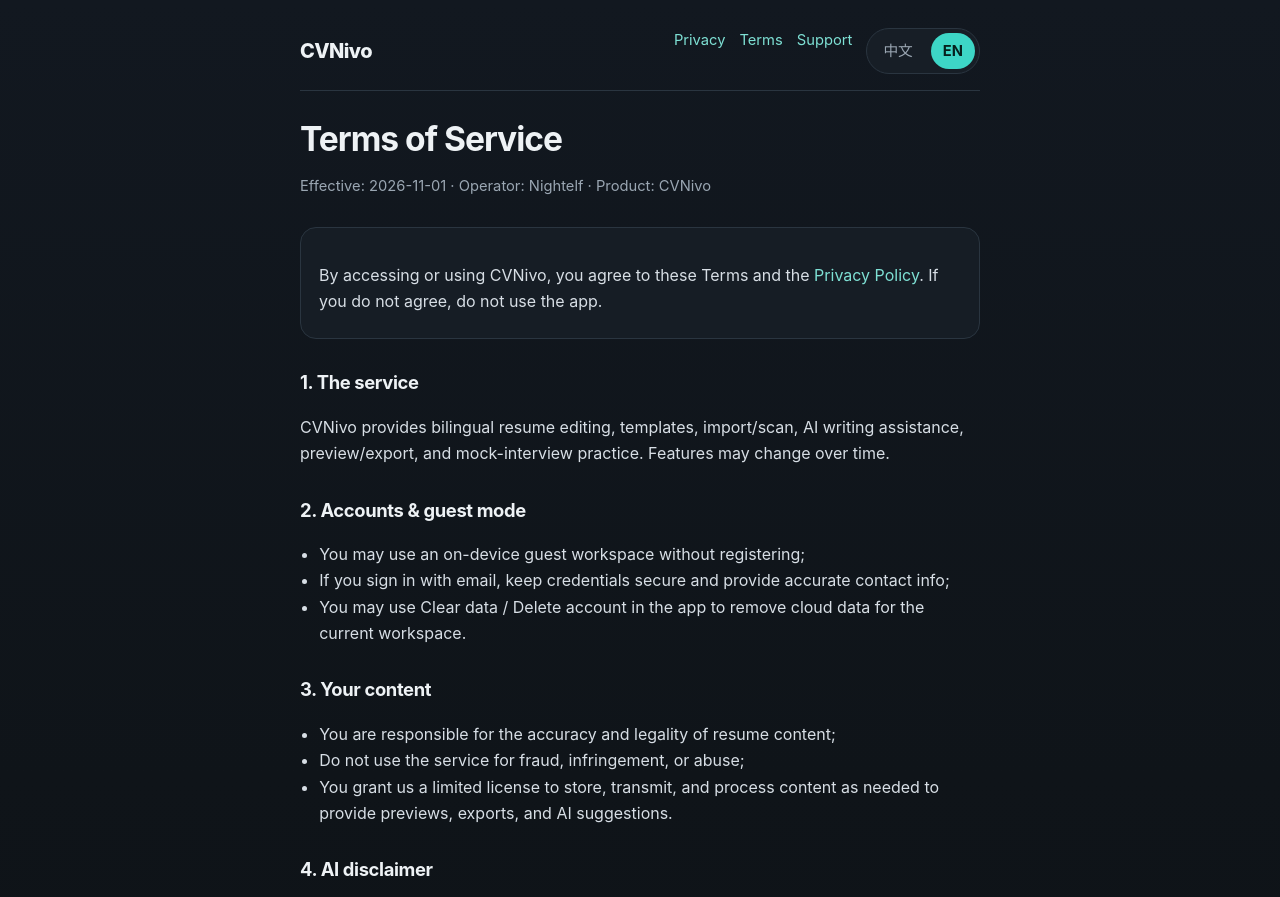
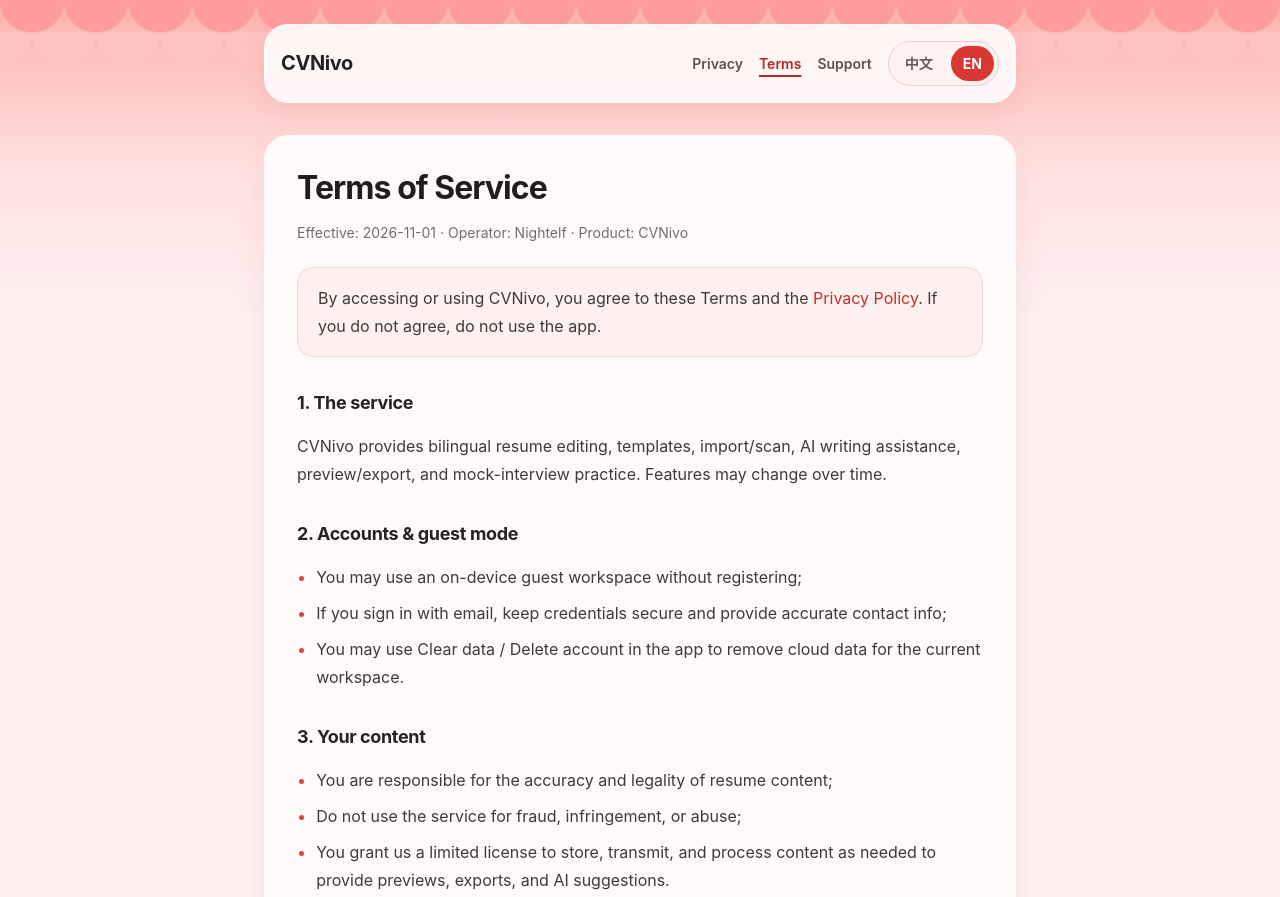
Before and after one commit to ruancanghui-hub/CVNivoPrivate, a plain HTML site: page terms.html in a window 1280 px wide. Shown: the top 897 px of the page. Drawn offline with Linux system fonts and the light colour scheme.

Commit message:
Refresh legal pages to match app design

```diff
--- a/site.js
+++ b/site.js
@@ -8,7 +8,9 @@
       localStorage.setItem(KEY, next);
     } catch (_) {}
     document.querySelectorAll(".lang button").forEach(function (btn) {
-      btn.classList.toggle("active", btn.getAttribute("data-lang") === next);
+      var selected = btn.getAttribute("data-lang") === next;
+      btn.classList.toggle("active", selected);
+      btn.setAttribute("aria-pressed", selected ? "true" : "false");
     });
   }
 
--- a/styles.css
+++ b/styles.css
@@ -194,3 +194,126 @@ html[lang="en"] .en-inline {
 .en-inline {
   display: none;
 }
+
+/* Legal reading pages: the same warm palette as the CVNivo app. */
+body.legal-page {
+  --text: #242023;
+  --muted: #766a70;
+  --accent: #e9423b;
+  --line: #f0cdcc;
+  --link: #c52e29;
+  --panel: #fffafa;
+  color: var(--text);
+  background-color: #fff1f2;
+  background-image: radial-gradient(circle at 50% 0, #ff9c9d 0 32px, transparent 33px),
+    radial-gradient(circle at 50% 0, #ffc3c1 0 32px, transparent 33px),
+    linear-gradient(180deg, #ffb0ad 0, #ffe4e2 180px, #fff1f2 320px);
+  background-size: 64px 64px, 64px 64px, 100% 100%;
+  background-position: 0 0, 32px 32px, 0 0;
+  background-repeat: repeat-x, repeat-x, no-repeat;
+}
+
+.legal-page .wrap {
+  max-width: 800px;
+  padding: 24px 24px 64px;
+}
+
+.legal-page .topnav {
+  margin-bottom: 32px;
+  padding: 16px;
+  gap: 16px 24px;
+  background: rgba(255, 250, 250, .94);
+  border: 1px solid #fff;
+  border-radius: 24px;
+  box-shadow: 0 8px 24px rgba(153, 72, 67, .10);
+}
+
+.legal-page .brand {
+  font-size: 1.25rem;
+  font-weight: 700;
+  letter-spacing: -.02em;
+}
+
+.legal-page .navlinks {
+  align-items: center;
+  gap: 8px 16px;
+  font-size: .875rem;
+  font-weight: 600;
+}
+
+.legal-page .navlinks a {
+  color: #5e5053;
+  padding: 8px 0;
+}
+
+.legal-page .navlinks a[aria-current="page"] {
+  color: #b82722;
+  text-decoration: underline;
+  text-decoration-thickness: 2px;
+  text-underline-offset: 6px;
+}
+
+.legal-page .lang {
+  background: #fff2f1;
+  border-color: #f3cdca;
+}
+
+.legal-page .lang button { color: #65575b; }
+.legal-page .lang button.active { background: #d93832; color: #fff; }
+.legal-page .lang button:hover:not(.active) { background: #ffe0de; }
+.legal-page a:focus-visible, .legal-page button:focus-visible {
+  outline: 3px solid #a72420;
+  outline-offset: 3px;
+}
+
+.legal-page main {
+  background: rgba(255, 251, 251, .96);
+  border: 1px solid #fff;
+  border-radius: 24px;
+  padding: 32px;
+  box-shadow: 0 12px 32px rgba(153, 72, 67, .10);
+}
+
+.legal-page h1 { font-size: 2rem; line-height: 1.25; color: #211c1e; }
+.legal-page h2 { font-size: 1.125rem; line-height: 1.5; margin: 32px 0 12px; color: #282124; }
+.legal-page p, .legal-page li { color: #40383c; font-size: 1rem; line-height: 1.75; overflow-wrap: anywhere; }
+.legal-page li + li { margin-top: 8px; }
+.legal-page li::marker { color: #d9453e; }
+.legal-page .meta { color: var(--muted); font-size: .875rem; line-height: 1.5; margin-bottom: 24px; }
+.legal-page .card {
+  background: #fff1ef;
+  border-color: #f6d4d0;
+  border-radius: 16px;
+  padding: 16px 20px;
+  margin: 24px 0;
+}
+.legal-page .card p { margin: 0; }
+.legal-page .footer { border-color: #eacccb; color: var(--muted); margin-top: 32px; }
+.legal-page .skip-link {
+  position: fixed;
+  z-index: 10;
+  left: 16px;
+  top: 8px;
+  transform: translateY(-150%);
+  padding: 8px 16px;
+  background: #fff;
+  border: 2px solid #c52e29;
+  border-radius: 8px;
+}
+.legal-page .skip-link:focus { transform: translateY(0); }
+
+@media (max-width: 520px) {
+  .legal-page .wrap { padding: 16px 12px 48px; }
+  .legal-page .topnav { margin-bottom: 24px; padding: 16px; gap: 8px; }
+  .legal-page .brand { width: 100%; }
+  .legal-page .navlinks { width: 100%; gap: 8px 12px; }
+  .legal-page .lang { margin-left: auto; }
+  .legal-page main { padding: 24px 20px; border-radius: 24px; }
+  .legal-page h1 { font-size: 1.5rem; line-height: 2rem; }
+  .legal-page h2 { margin-top: 24px; }
+  .legal-page .card { padding: 16px; }
+}
+
+@media (prefers-reduced-motion: reduce) {
+  html { scroll-behavior: auto; }
+}
--- a/terms.html
+++ b/terms.html
@@ -6,7 +6,8 @@
     <title>CVNivo Terms of Service</title>
     <link rel="stylesheet" href="styles.css" />
   </head>
-  <body>
+  <body class="legal-page">
+    <a class="skip-link" href="#main-content"><span class="zh-inline">跳至正文</span><span class="en-inline">Skip to content</span></a>
     <div class="wrap">
       <header class="topnav">
         <a class="brand" href="index.html">CVNivo</a>
@@ -15,7 +16,7 @@
             ><span class="zh-inline">隐私政策</span
             ><span class="en-inline">Privacy</span></a
           >
-          <a href="terms.html"
+          <a aria-current="page" href="terms.html"
             ><span class="zh-inline">服务条款</span
             ><span class="en-inline">Terms</span></a
           >
@@ -30,6 +31,7 @@
         </nav>
       </header>
 
+      <main id="main-content">
       <article class="zh">
         <h1>服务条款</h1>
         <p class="meta">生效日期：2026-11-01 · 运营方：Nightelf · 产品：CVNivo</p>
@@ -207,6 +209,7 @@
         </p>
       </article>
 
+      </main>
       <footer class="footer">
         <a href="index.html"
           ><span class="zh-inline">返回首页</span
```
Also changed, not shown: privacy.html (+5 -2 lines).
